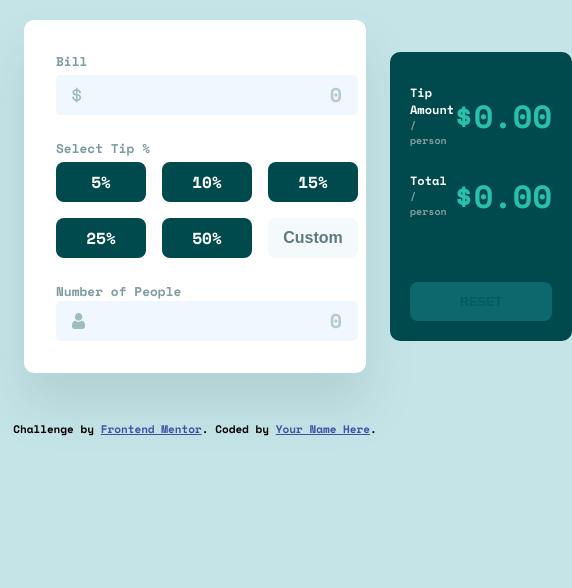
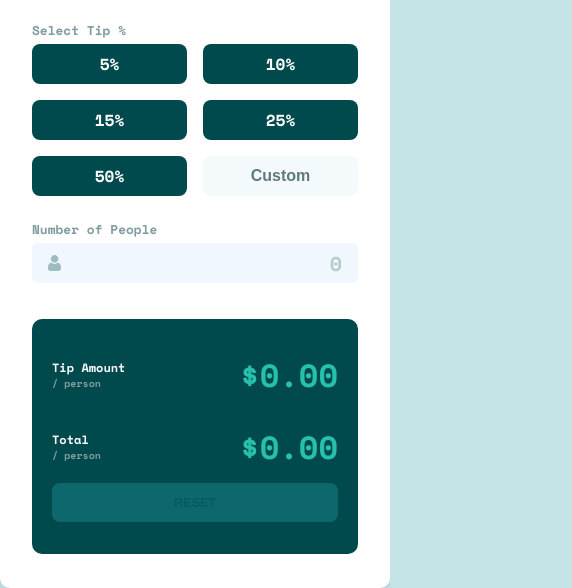
Before and after one commit to 4uow/tip-calculator-app-main, a plain HTML site: page index.html in a window 390 px wide. Shown: the part 256-844 px from the top of the page, 572 px wide, since content can reach past the window. Drawn offline with nearby package versions, Linux system fonts and the light colour scheme.

Commit message:
final version

```diff
--- a/index.html
+++ b/index.html
@@ -16,7 +16,7 @@
   <link href="https://fonts.googleapis.com/css2?family=Space+Mono:wght@700&display=swap" rel="stylesheet">
   <link rel="stylesheet" href="style.css">
 
-   <script src="script.js" defer></script>
+   <script src="scriptbymyself.js" defer></script>
 </head>
 <body>
   <div class="logo">
@@ -91,9 +91,9 @@
     </form>
   </main>
 
-  <footer class="attribution">
+  <!-- <footer class="attribution">
     Challenge by <a href="https://www.frontendmentor.io?ref=challenge">Frontend Mentor</a>.
     Coded by <a href="#">Your Name Here</a>.
-  </footer>
+  </footer> -->
 </body>
 </html>
--- a/script.js
+++ b/script.js
@@ -50,7 +50,7 @@ function updataCalculations() {
   errorMessage.hidden = !invalidPeople;
   errorMessage.textContent = people === 0 ? "Can't be zero" : "Must be a positive integer";
 
-  peopleWrapper.style.outline = invalidPeople ? "2px solid rgb(238, 17, 119)" : "none";
+  peopleWrapper.style.outline = invalidPeople ? "2px solid rgb(238, 17, 119)" : "";
 
   peopleInput.ariaInvalid = invalidPeople;
 
@@ -74,7 +74,7 @@ function updataCalculations() {
   if(
     !Number.isFinite(bill) || bill <= 0 || !Number.isFinite(people) || people <= 0 || !Number.isFinite(tipPercent) || tipPercent < 0
   ){
-    reurn;
+    return;
   }
 
   const tipPerPerson = (bill * tipPercent/ 100) / people;
--- /dev/null
+++ b/scriptbymyself.js
@@ -0,0 +1,107 @@
+const billInput = document.querySelector("#bill");
+const tipRadios = document.querySelectorAll('input[name="tip"][type="radio"]');
+const peopleInput = document.querySelector("#number-of-people");
+const customTipInput = document.querySelector("#tip-custom");
+const resetButton = document.querySelector("#reset");
+const form = document.querySelector("#tip-form");
+const tipAmountOutput = document.querySelector("#tip-amount");
+const totalAmountOutput = document.querySelector("#total");
+
+
+const errorMessageForPeople = document.createElement("span");
+errorMessageForPeople.id = "people-error";
+errorMessageForPeople.className = "error-message";
+errorMessageForPeople.hidden = true;
+
+const peopleLabel = document.querySelector("label[for='number-of-people']");
+
+const LabelRow = document.createElement("div");
+
+LabelRow.className = "label-row";
+
+Object.assign(LabelRow.style,{
+    display: "flex",
+    justifyContent: "space-between",
+    alignItems: "center",
+});
+
+peopleLabel.before(LabelRow);
+LabelRow.appendChild(peopleLabel);
+LabelRow.appendChild(errorMessageForPeople);
+
+
+Object.assign(errorMessageForPeople.style, {
+    color: "rgb(238, 17, 119)",
+    fontSize: "0.8rem",
+});
+
+function updateCalculations(){
+    const bill = billInput.valueAsNumber;
+    const people = peopleInput.valueAsNumber;
+    const selectedTip = document.querySelector('input[name="tip"][type="radio"]:checked');
+    const tipPercent = customTipInput.value !== "" ? customTipInput.valueAsNumber : Number(selectedTip?.value ?? 0);
+
+    const correctPeopleInput = peopleInput.value !== "" && (Number.isInteger(people) && people > 0);
+
+    tipRadios.forEach((radio) => {
+        const span = radio.nextElementSibling;
+        span.style.backgroundColor = radio.checked ? "#9FE8DF" : "";
+        span.style.color = radio.checked ? "#00474B" : "";
+    });
+
+    errorMessageForPeople.textContent = people === 0 ? "Can't be zero" : "Must be a positive integer";
+
+    errorMessageForPeople.hidden = peopleInput.value === "" || correctPeopleInput;
+
+    const hasInput = billInput.value !== "" || peopleInput.value !== "" || customTipInput.value !== "" || selectedTip !== null;
+
+    resetButton.disabled = !hasInput;
+
+    tipAmountOutput.textContent = "$0.00";
+    totalAmountOutput.textContent = "$0.00";
+
+    if (!correctPeopleInput || bill <= 0 || !Number.isFinite(bill) || people <= 0 || !Number.isFinite(people) || tipPercent < 0 || !Number.isFinite(tipPercent) ) {
+        return;
+    }
+
+    const tipAmount = (bill * tipPercent / 100)/ people;
+
+    const totalAmount = (bill / people) + tipAmount;
+
+    if(!Number.isFinite(tipAmount) || !Number.isFinite(totalAmount)){
+        return;
+    }
+
+    tipAmountOutput.textContent = `$${tipAmount.toFixed(2)}`;
+    totalAmountOutput.textContent = `$${totalAmount.toFixed(2)}`;
+
+};
+
+billInput.addEventListener("input", updateCalculations);
+peopleInput.addEventListener("input", updateCalculations);
+customTipInput.addEventListener("input", updateCalculations);
+
+tipRadios.forEach((radio) => {
+    radio.addEventListener("change",
+        () => {customTipInput.value = "";updateCalculations();});
+
+});
+
+customTipInput.addEventListener("input", () => {
+    tipRadios.forEach((radio) => {
+        radio.checked = false;
+    });
+
+    updateCalculations();
+});
+
+form.addEventListener("reset",() => {
+    setTimeout(updateCalculations, 0);
+})
+
+form.addEventListener("submit",(event) => {
+    event.preventDefault();
+    updateCalculations();
+});
+
+updateCalculations();
--- a/style.css
+++ b/style.css
@@ -59,8 +59,6 @@ fieldset {
     margin: 0;
 }
 
-
-
 .tip-options {
     display: grid;
     grid-template-columns: repeat(3, minmax(0, 1fr));
@@ -68,9 +66,23 @@ fieldset {
     width: 100%;
 }
 
+.tip-options label {
+    position: relative;
+}
+
 .tip-options input[type="radio"] {
-    display: none;
+    position: absolute;
+    width: 1px;
+    height: 1px;
+    padding: 0;
+    margin: -1px;
+    overflow: hidden;
+    clip-path: inset(50%);
+    white-space: nowrap;
+    border: 0;
 }
+
+
 
 .tip-options label span{
     display: flex;
@@ -84,6 +96,11 @@ fieldset {
     font-size: 1rem;
     font-weight: 500;
 
+}
+
+.tip-options input[type="radio"]:focus + span {
+    background-color: #9FE8DF;
+    color: #00474B;
 }
 
 .tip-options #tip-custom {
@@ -239,3 +256,48 @@ fieldset {
     margin-bottom: 0.25rem;
     display: block;
 }
+
+@media (max-width: 620px) {
+    body {
+        min-height: 100dvh;
+        display: flex;
+        flex-direction: column;
+        justify-content: end;
+        padding: 0;
+        margin: 0;
+    }
+
+    .logo {
+        margin: 3rem;
+        flex: 0 0 auto;
+    }
+
+    main {
+        min-width: 100%;
+        padding: 0;
+        display: flex;
+        flex-direction: column;
+        flex: 1 1 0;
+    }
+
+    #tip-form {
+        flex-direction: column;
+        justify-content: space-around;
+        padding: 2rem;
+        min-height: 100%;
+    }
+
+    .tip-options {
+        grid-template-columns: repeat(2, minmax(0, 1fr));
+    }
+
+    .results {
+        flex: 0 1 auto;
+        padding-bottom: 2rem;
+    }
+
+    .form-fields {
+        flex: 0 1 auto;
+    }
+
+}
```
